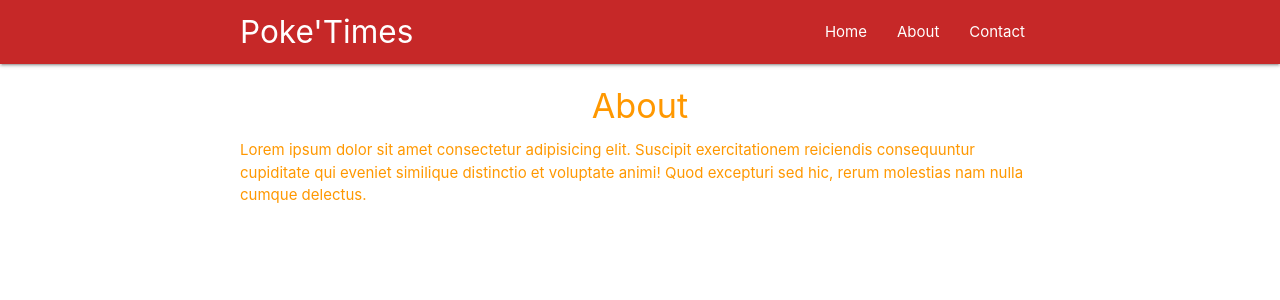
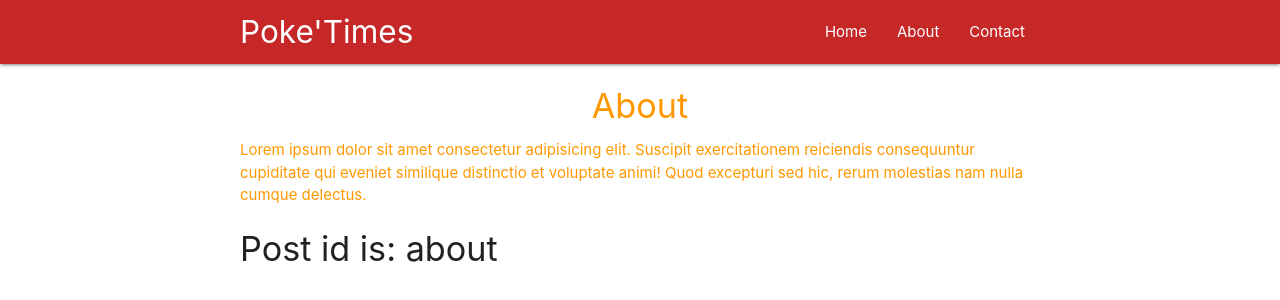
Before and after one commit to alexey-korablin/react-refs, a React (Create React App) app: page /about in a window 1280 px wide. Shown: the top 300 px of the page. Built offline with nearby package versions, Linux system fonts and the light colour scheme.

Commit message:
#19 Route params [in progress]

```diff
--- a/src/App.js
+++ b/src/App.js
@@ -7,6 +7,7 @@
 import About from './components/About';
 import { Contact } from './components/Contact';
 import Navbar from './components/Navbar';
+import { Post } from './components/Post';
 
 class App extends Component {
   render() {
@@ -17,6 +18,7 @@
           <Route exact path='/' component={Home} />
           <Route path='/about' component={About} />
           <Route path='/contact' component={Contact} />
+          <Route path='/:post_id' component={Post} />
         </div>
       </Router>
     );
--- /dev/null
+++ b/src/components/Post.jsx
@@ -0,0 +1,24 @@
+import React, { Component } from 'react';
+
+export class Post extends Component {
+  constructor(props) {
+    super(props);
+    this.state = {
+      id: null,
+    };
+  }
+
+  componentDidMount() {
+    console.log(this.props);
+    const id = this.props.match.params.post_id;
+    this.setState({ id });
+  }
+
+  render() {
+    return (
+      <div className='container'>
+        <h4>Post id is: {this.state.id}</h4>
+      </div>
+    );
+  }
+}
```
